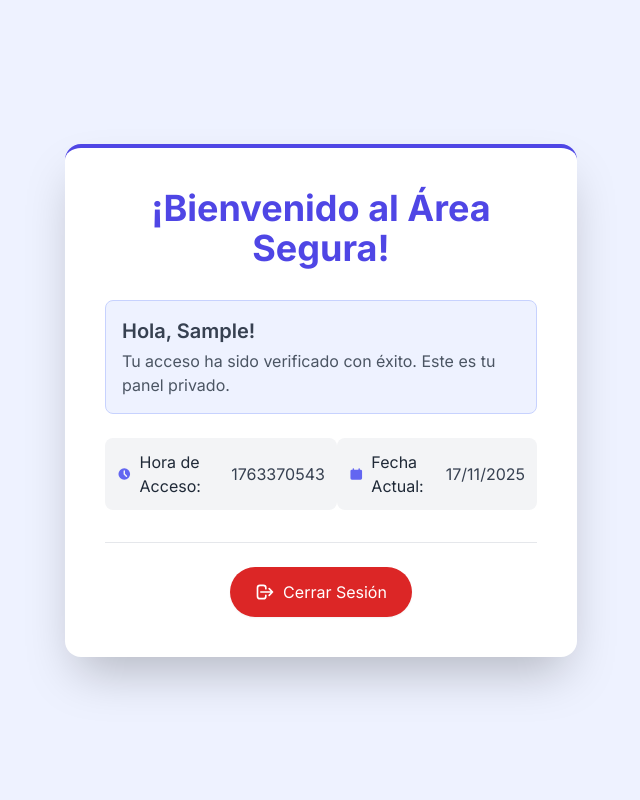
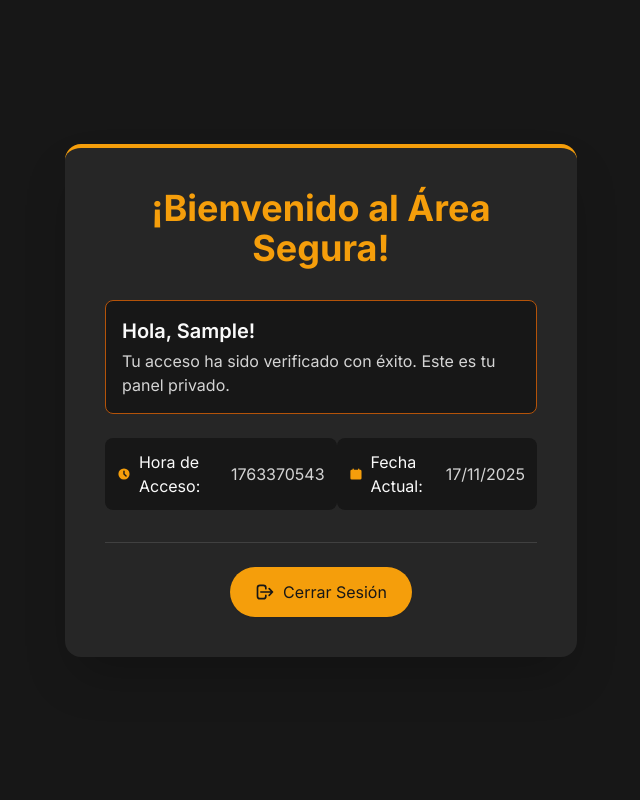
Before and after one commit to pabloleonptricker/RA4.AEE_CreacionDeUnServicioDeAutenticacionConSesionesEnPHP, a PHP site: page /bienvenida.php in a window 1280 px wide. Shown: the whole page, without its empty margins (319-959 px from the left). Run offline with PHP 8.4, Linux system fonts and the light colour scheme; the visitor is signed in with stand-in values (Sample User, id 1); some libraries are stand-ins or nearby versions.

Commit message:
proyecto completado

```diff
--- a/authenticate.php
+++ b/authenticate.php
@@ -45,4 +45,5 @@ if ($login_exitoso) {
     //Si falla, redirigir de vuelta al login con un error
     header("Location: login.php?error=1");
     exit();
+}
 ?>
--- a/bienvenida.php
+++ b/bienvenida.php
@@ -36,49 +36,49 @@ $fecha_actual = date("d/m/Y");
     <style>
         body {
             font-family: 'Inter', sans-serif;
-            background-color: #eef2ff; /* Color de fondo suave */
+            background-color: #171717; /* Negro mate */
         }
     </style>
 </head>
 <body class="flex items-center justify-center min-h-screen p-4">
 
     <!-- Tarjeta de Bienvenida -->
-    <div class="w-full max-w-lg bg-white rounded-2xl shadow-2xl p-8 sm:p-10 border-t-4 border-indigo-600">
+    <div class="w-full max-w-lg bg-neutral-800 rounded-2xl shadow-2xl p-8 sm:p-10 border-t-4 border-amber-500">
 
         <header class="text-center mb-8">
-            <h1 class="text-4xl font-extrabold text-indigo-600">¡Bienvenido al Área Segura!</h1>
+            <h1 class="text-4xl font-extrabold text-amber-500">¡Bienvenido al Área Segura!</h1>
         </header>
 
-        <!-- Contenido Personalizado (Requisito 2) -->
-        <div class="space-y-6 text-gray-700">
+        <!-- Contenido Personalizado -->
+        <div class="space-y-6 text-neutral-300">
 
             <!-- Mensaje de Bienvenida -->
-            <div class="p-4 bg-indigo-50 rounded-lg border border-indigo-200">
-                <p class="text-xl font-semibold">Hola, <?php echo htmlspecialchars(ucfirst($nombre_usuario)); ?>!</p>
-                <p class="mt-1 text-gray-600">
+            <div class="p-4 bg-neutral-900 rounded-lg border border-amber-700">
+                <p class="text-xl font-semibold text-neutral-50">Hola, <?php echo htmlspecialchars(ucfirst($nombre_usuario)); ?>!</p>
+                <p class="mt-1 text-neutral-300">
                     Tu acceso ha sido verificado con éxito. Este es tu panel privado.
                 </p>
             </div>
 
             <!-- Datos Adicionales (Hora y Fecha) -->
             <div class="flex flex-col sm:flex-row justify-between text-base">
-                <div class="bg-gray-100 p-3 rounded-lg flex items-center mb-3 sm:mb-0">
-                    <svg class="w-5 h-5 mr-2 text-indigo-500" fill="currentColor" viewBox="0 0 20 20"><path fill-rule="evenodd" d="M10 18a8 8 0 100-16 8 8 0 000 16zm1-12a1 1 0 10-2 0v4a1 1 0 00.293.707l3 3a1 1 0 001.414-1.414L11 9.586V6z" clip-rule="evenodd"></path></svg>
-                    <span class="font-medium text-gray-800">Hora de Acceso:</span> <?php echo $hora_login; ?>
+                <div class="bg-neutral-900 p-3 rounded-lg flex items-center mb-3 sm:mb-0">
+                    <svg class="w-5 h-5 mr-2 text-amber-500" fill="currentColor" viewBox="0 0 20 20"><path fill-rule="evenodd" d="M10 18a8 8 0 100-16 8 8 0 000 16zm1-12a1 1 0 10-2 0v4a1 1 0 00.293.707l3 3a1 1 0 001.414-1.414L11 9.586V6z" clip-rule="evenodd"></path></svg>
+                    <span class="font-medium text-neutral-50 mr-1">Hora de Acceso:</span> <?php echo $hora_login; ?>
                 </div>
-                <div class="bg-gray-100 p-3 rounded-lg flex items-center">
-                    <svg class="w-5 h-5 mr-2 text-indigo-500" fill="currentColor" viewBox="0 0 20 20"><path d="M6 2a1 1 0 00-1 1v1H4a2 2 0 00-2 2v10a2 2 0 002 2h12a2 2 0 002-2V6a2 2 0 00-2-2h-1V3a1 1 0 10-2 0v1H7V3a1 1 0 00-1-1zm0 5a1 1 0 000 2h8a1 1 0 100-2H6z"></path></svg>
-                    <span class="font-medium text-gray-800">Fecha Actual:</span> <?php echo $fecha_actual; ?>
+                <div class="bg-neutral-900 p-3 rounded-lg flex items-center">
+                    <svg class="w-5 h-5 mr-2 text-amber-500" fill="currentColor" viewBox="0 0 20 20"><path d="M6 2a1 1 0 00-1 1v1H4a2 2 0 00-2 2v10a2 2 0 002 2h12a2 2 0 002-2V6a2 2 0 00-2-2h-1V3a1 1 0 10-2 0v1H7V3a1 1 0 00-1-1zm0 5a1 1 0 000 2h8a1 1 0 100-2H6z"></path></svg>
+                    <span class="font-medium text-neutral-50 mr-1">Fecha Actual:</span> <?php echo $fecha_actual; ?>
                 </div>
             </div>
 
         </div>
 
-        <!-- Funcionalidad para Cerrar Sesión (Requisito 4) -->
-        <div class="mt-8 pt-6 border-t border-gray-200 text-center">
+        <!-- Funcionalidad para Cerrar Sesión (Mostaza) -->
+        <div class="mt-8 pt-6 border-t border-neutral-700 text-center">
             <a
                 href="logout.php"
-                class="inline-flex items-center px-6 py-3 border border-transparent text-base font-medium rounded-full shadow-sm text-white bg-red-600 hover:bg-red-700 focus:outline-none focus:ring-2 focus:ring-offset-2 focus:ring-red-500 transition duration-150 ease-in-out transform hover:scale-105"
+                class="inline-flex items-center px-6 py-3 border border-transparent text-base font-medium rounded-full shadow-sm text-neutral-900 bg-amber-500 hover:bg-amber-600 focus:outline-none focus:ring-2 focus:ring-offset-2 focus:ring-amber-500 transition duration-150 ease-in-out transform hover:scale-105 focus:ring-offset-neutral-800"
             >
                 <svg class="w-5 h-5 mr-2" fill="none" stroke="currentColor" viewBox="0 0 24 24" xmlns="http://www.w3.org/2000/svg"><path stroke-linecap="round" stroke-linejoin="round" stroke-width="2" d="M17 16l4-4m0 0l-4-4m4 4H7m6 4v1a3 3 0 01-3 3H6a3 3 0 01-3-3V7a3 3 0 013-3h4a3 3 0 013 3v1"></path></svg>
                 Cerrar Sesión
```
Also changed, not shown: login.php (+14 -14 lines), sin_permisos.php (+44 -0 lines).
